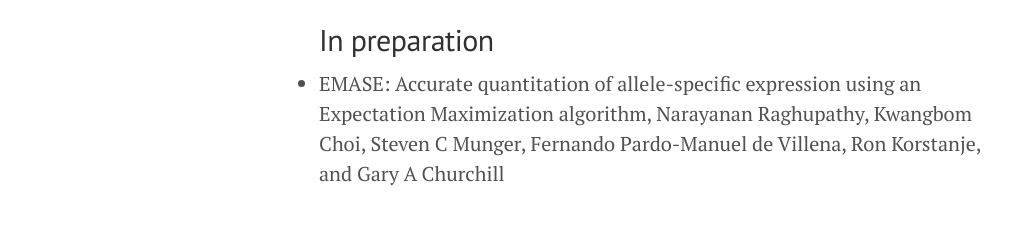
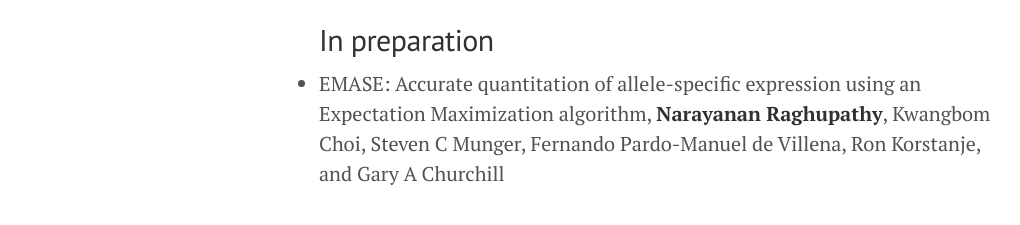
Before and after one commit to narayananr/narayananr.github.io, a Jekyll site: the page built from papers.md, in a window 1280 px wide. Shown: the part 511-736 px from the top of the page, without its empty margins (1-1021 px from the left). Built offline with Jekyll 4.4.1, drawn with Linux system fonts in a browser that asks for light colours; Markdown is read by kramdown in place of the engine named in the settings.

```diff
--- a/papers.md
+++ b/papers.md
@@ -7,4 +7,4 @@ title: <font color="DodgerBlue">Papers</font>
 
 * [RNA-seq alignment to individualized genomes improves transcript abundance estimates in multiparent populations](http://www.genetics.org/content/198/1/59.short), Steven C Munger, **Narayanan Raghupathy**, Kwangbom Choi, Allen K Simons, Daniel M Gatti, Douglas A Hinerfeld, Karen L Svenson, Mark P Keller, Alan D Attie, Matthew A Hibbs, Joel H Graber, Elissa J Chesler, Gary A Churchill,  **Genetics**, **2014**
 ## In preparation
-* EMASE: Accurate quantitation of allele-specific expression using an Expectation Maximization algorithm, Narayanan Raghupathy, Kwangbom Choi, Steven C Munger, Fernando Pardo-Manuel de Villena, Ron Korstanje, and Gary A Churchill
+* EMASE: Accurate quantitation of allele-specific expression using an Expectation Maximization algorithm, **Narayanan Raghupathy**, Kwangbom Choi, Steven C Munger, Fernando Pardo-Manuel de Villena, Ron Korstanje, and Gary A Churchill
```
